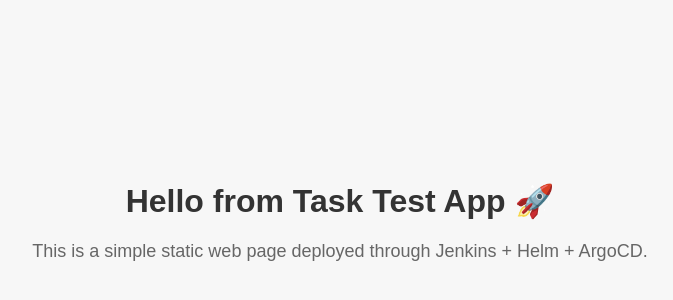
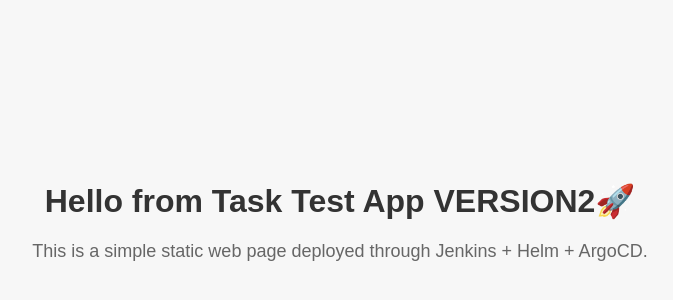
Before and after one commit to malikalaja/Html, a plain HTML site: page index.html in a window 1280 px wide. Shown: the part 10-310 px from the top of the page, without its empty margins (300-973 px from the left). Drawn offline with Linux system fonts and the light colour scheme.

Commit message:
Update index.html with latest changes

```diff
--- a/index.html
+++ b/index.html
@@ -20,7 +20,7 @@
   </style>
 </head>
 <body>
-  <h1>Hello from Task Test App 🚀</h1>
+  <h1>Hello from Task Test App VERSION2🚀</h1>
   <p>This is a simple static web page deployed through Jenkins + Helm + ArgoCD.</p>
 </body>
 </html>
```
